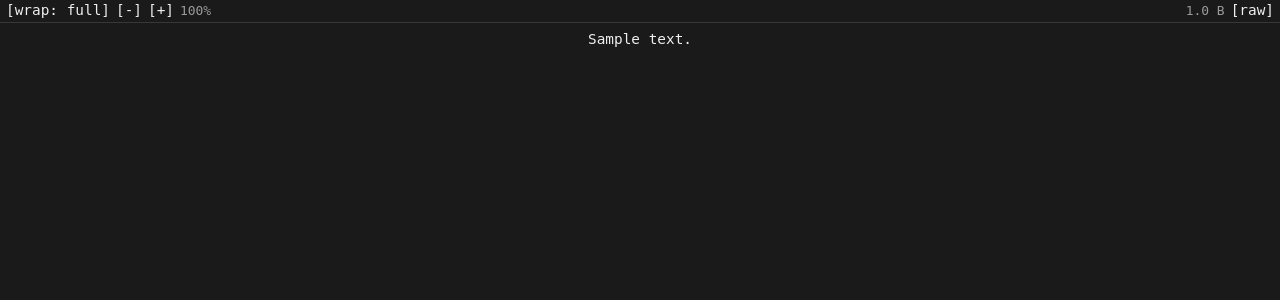
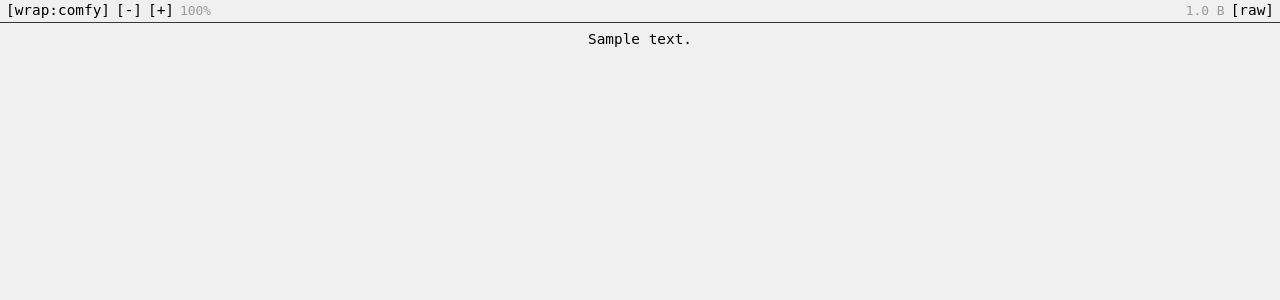
Before and after one commit to abrokecube/borkedbin, a FastAPI app: template templates/text.html in a window 1280 px wide. Shown: the top 300 px of the page. Run offline with FastAPI, Linux system fonts and the light colour scheme; the template is opened without the code that fills it: most values are stand-ins (such as "Sample title", 1, 10 or a date in 2020); some web fonts are replaced.

Commit message:
clean code

```diff
--- a/templates/text.html
+++ b/templates/text.html
@@ -21,16 +21,17 @@
 
     <style>
         :root {
+            color-scheme: light dark;
+            --bg: light-dark(#f0f0f0, #1a1a1a);
+            --text: light-dark(#000, #eee);
             --text-zoom: 1;
-            --bg-col-dark: #1a1a1a;
-            --text-col-dark: #eee;
         }
 
         body {
             font-family: "Sometype Mono", monospace;
             font-size: 0.9em;
-            background: var(--bg-col-dark);
-            color: var(--text-col-dark);
+            background: var(--bg);
+            color: var(--text);
             margin: 0;
         }
 
@@ -40,26 +41,25 @@
             margin: 0;
             font-size: calc(1em * var(--text-zoom));
             scrollbar-width: thin;
-            scrollbar-color: #555 var(--bg-col-dark);
+            scrollbar-color: #555 var(--bg);
             padding-top: 6px;
             padding-bottom: calc(0.5rem + 100vh - 1.5rem - 3rem * var(--text-zoom));
             padding-left: 6px;
             padding-right: 6px;
-        }
 
-        .wrap-full pre {
+            &.wrap-full {
                 white-space: pre-wrap;
                 word-wrap: break-word;
                 max-width: 100%;
             }
 
-        .wrap-comfortable pre {
+            &.wrap-comfortable {
                 white-space: pre-wrap;
                 word-wrap: break-word;
                 max-width: 800px;
             }
 
-        .wrap-disabled pre {
+            &.wrap-off {
                 white-space: pre;
                 overflow-x: auto;
 
@@ -67,24 +67,21 @@
                     padding-right: calc(6px + 10rem);
                 }
             }
+        }
 
         .button {
             cursor: pointer;
             user-select: none;
             white-space: nowrap;
+
+            &:hover {
+                background-color: #ffffff36;
+            }
         }
 
         a.button {
             color: inherit;
             text-decoration: none;
-        }
-
-        .button:hover {
-            background-color: #ffffff36;
-        }
-
-        .top-bar.hidden {
-            transform: translateY(-100%);
         }
 
         .top-bar {
@@ -104,8 +101,11 @@
             flex-wrap: wrap;
             transition: transform 0.2s ease;
             z-index: 100;
-            background-color: var(--bg-col-dark);
+            background-color: var(--bg);
 
+            &.hidden {
+                transform: translateY(-100%);
+            }
             .info {
                 color: #9a9a9a;
                 font-size: 0.9em;
@@ -135,11 +135,12 @@
             right: 0;
             z-index: 99;
         }
-        .hover-extra {
+        #hover-extra {
             position: absolute;
             height: 100px;
             left: 0;
             right: 0;
+            pointer-events: none;
         }
 
         @media (hover: hover) {
@@ -171,7 +172,7 @@
                 <a href="./raw/{{ item.id }}" class="button">[raw]</a>
             </div>
         </div>
-        <div class="hover-extra">
+        <div id="hover-extra">
 
         </div>
     </div>
@@ -181,10 +182,20 @@
 
     <script>
         (function(){
+            const WrapMode = Object.freeze({
+                FULL: 'full',
+                COMFORTABLE: 'comfortable',
+                OFF: 'off'
+            });
+            const WrapOrder = [WrapMode.FULL, WrapMode.COMFORTABLE, WrapMode.OFF];
+            const WrapButtonText = {
+                [WrapMode.FULL]: '[wrap: full]',
+                [WrapMode.COMFORTABLE]: '[wrap:comfy]',
+                [WrapMode.OFF]: '[wrap: off ]'
+            };
+            var currentWrapMode = WrapMode.COMFORTABLE;
+
             const button = document.getElementById('wordwrap-toggle');
-            const zoomInEl = document.getElementById('zoom-in');
-            const zoomOutEl = document.getElementById('zoom-out');
-            const zoomStatus = document.getElementById('zoom-status');
             const root = document.documentElement;
             const pre = document.getElementById('text-content');
 
@@ -195,6 +206,42 @@
                     pre.classList.remove('page-wide');
                 }
             }
+
+            function cycleWrapMode(){
+                const currentIndex = WrapOrder.indexOf(currentWrapMode);
+                const nextIndex = (currentIndex + 1) % WrapOrder.length;
+                currentWrapMode = WrapOrder[nextIndex];
+                setWrapMode(currentWrapMode);
+            }
+
+            function setWrapMode(wrapMode){
+                currentWrapMode = wrapMode;
+                WrapOrder.forEach(mode => pre.classList.remove('wrap-' + mode));
+                pre.classList.add('wrap-' + wrapMode);
+                button.innerText = WrapButtonText[wrapMode];
+                try { localStorage.setItem('wordWrap', wrapMode); } catch(e){}
+            }
+
+            try {
+                const storedWrap = localStorage.getItem('wordWrap');
+                let mode = storedWrap ? storedWrap : WrapMode.COMFORTABLE;
+                if(!WrapOrder.includes(mode)) mode = WrapMode.COMFORTABLE;
+                setWrapMode(mode);
+            } catch (e) {
+                setWrapMode(WrapMode.COMFORTABLE);
+            }
+
+            button.addEventListener('click', function(){
+                cycleWrapMode();
+                checkWidth();
+            });
+
+            checkWidth();
+            window.addEventListener('resize', checkWidth);
+
+            const zoomInEl = document.getElementById('zoom-in');
+            const zoomOutEl = document.getElementById('zoom-out');
+            const zoomStatus = document.getElementById('zoom-status');
 
             const ZOOM_KEY = 'textZoom';
             const ZOOM_STEP = 0.1;
@@ -208,54 +255,12 @@
                 try{ localStorage.setItem(ZOOM_KEY, String(clamped)); }catch(e){}
             }
 
-            function applyState(mode){
-                root.classList.remove('wrap-full', 'wrap-comfortable', 'wrap-disabled');
-                if(mode === 'full'){
-                    root.classList.add('wrap-full');
-                    button.innerText = '[wrap: full]';
-                }else if(mode === 'comfortable'){
-                    root.classList.add('wrap-comfortable');
-                    button.innerText = '[wrap:comfy]';
-                }else{
-                    root.classList.add('wrap-disabled');
-                    button.innerText = '[wrap: off ]';
-                }
-                button.setAttribute('aria-pressed', mode !== 'off' ? 'true' : 'false');
-            }
-
-            function getNextMode(current){
-                if(current === 'full') return 'comfortable';
-                if(current === 'comfortable') return 'off';
-                return 'full';
-            }
-
-            const MODES = ['full', 'comfortable', 'off'];
-
-            // Read stored preferences
-            try {
-                const storedWrap = localStorage.getItem('wordWrap');
-                let mode = storedWrap ? storedWrap : 'full';
-                if(!MODES.includes(mode)) mode = 'full';
-                applyState(mode);
-            } catch (e) {
-                applyState('full');
-            }
-
             // Zoom: read stored zoom or default to 1
             try{
                 const storedZoom = parseFloat(localStorage.getItem(ZOOM_KEY));
                 setZoom(isNaN(storedZoom) ? 1 : storedZoom);
             }catch(e){ setZoom(1); }
 
-            button.addEventListener('click', function(){
-                let currentMode = 'full';
-                if(root.classList.contains('wrap-comfortable')) currentMode = 'comfortable';
-                else if(root.classList.contains('wrap-disabled')) currentMode = 'off';
-                const newMode = getNextMode(currentMode);
-                applyState(newMode);
-                try { localStorage.setItem('wordWrap', newMode); } catch(e){}
-                checkWidth();
-            });
 
             if(zoomInEl){
                 zoomInEl.addEventListener('click', function(){
@@ -291,9 +296,6 @@
                 }, { passive: true });
             })();
 
-            // Add page-wide class when pre overflows
-            checkWidth();
-            window.addEventListener('resize', checkWidth);
         })();
     </script>
 </body>
```
Lines whose indentation alone changed are shown as unchanged.
